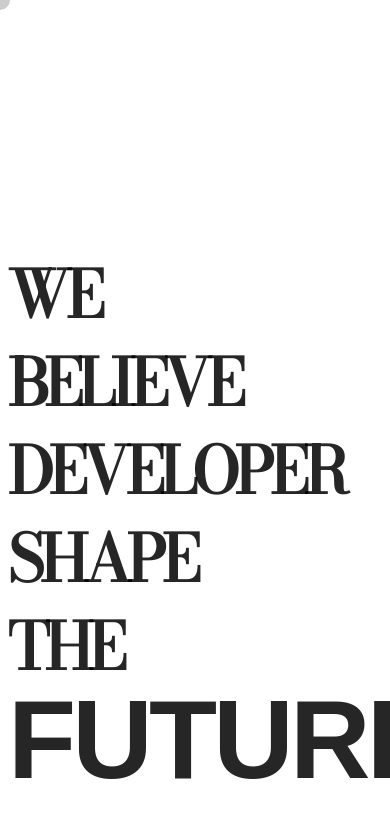
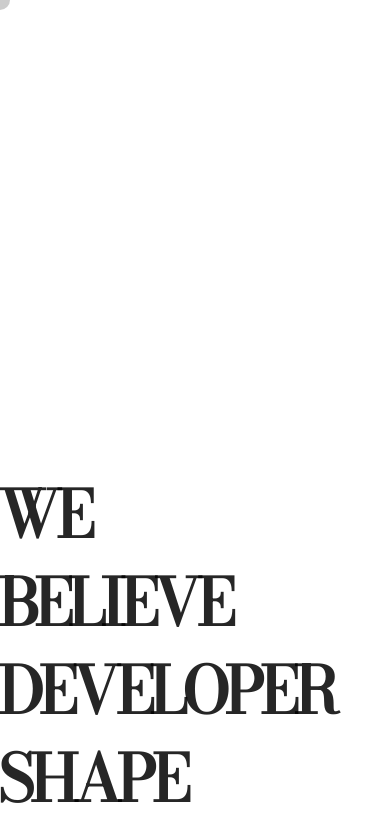
Before and after one commit to HimalayaJhala/nextweb, a Next.js app: page / in a window 390 px wide. Shown: the top 828 px of the page. Built offline with nearby package versions, Linux system fonts and the light colour scheme; a web font is replaced by a local one.

Commit message:
new design change

```diff
--- a/styles/index.module.css
+++ b/styles/index.module.css
@@ -331,12 +331,12 @@
     .heading {
         /* height: auto; */
         /* justify-content: center; */
-        left :-10px;
+        left :-20px;
         color: rgba(0, 0, 0, 0.85);
         background-color: rgb(255, 255, 255);
         /* border: 2px solid rgb(255, 0, 0); */
-        /* padding-top: 80px; */
-         padding-bottom: 80px;
+         margin-top: 450px;
+         margin-bottom: 10px;
         /* margin-left: auto; */
         /* margin-right: auto; */
         /* -webkit-box-flex: 1; */
```
